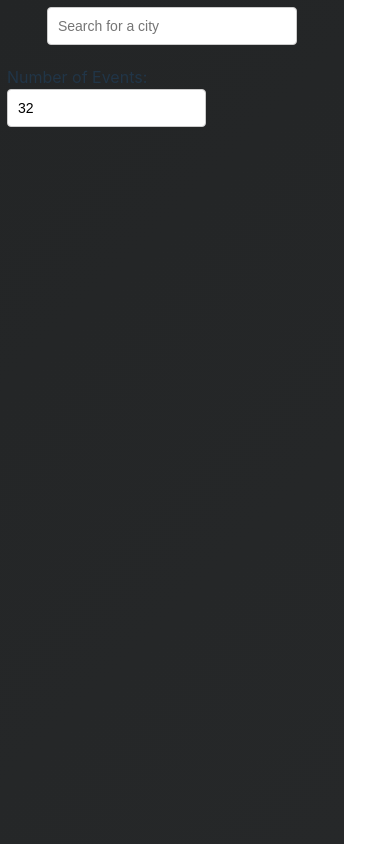
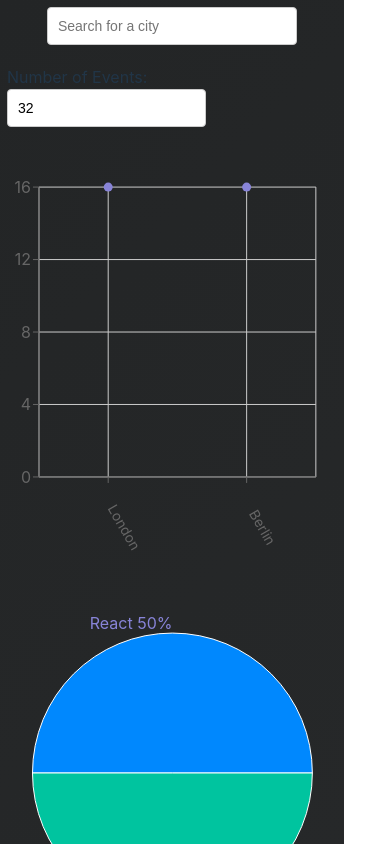
Before and after one commit to tscholl44/meet, a React (Vite) app: page / in a window 390 px wide. Shown: the top 844 px of the page. Built offline with nearby package versions, Linux system fonts and the light colour scheme; what atatus-spa would draw is missing.

Commit message:
Update App.css
centering container

```diff
--- a/src/App.css
+++ b/src/App.css
@@ -140,18 +140,32 @@
   z-index: 1000;
 }
 
-.charts-container {
+/* Add a wrapper for all main content */
+.main-content {
+  width: 100%;
+  max-width: 1200px;
+  margin: 0 auto;
   display: flex;
   flex-direction: column;
   align-items: center;
-  margin-top: 20px;
-  grid-template-columns: 1fr 1fr
 }
 
-@media (max-width: 768px) {
+/* Charts container: horizontal on desktop, vertical on mobile */
+.charts-container {
+  display: flex;
+  flex-direction: row;
+  justify-content: center;
+  align-items: flex-start;
+  gap: 32px;
+  width: 100%;
+  margin-top: 20px;
+}
 
+@media (max-width: 900px) {
   .charts-container {
-    grid-template-columns: 1fr;
+    flex-direction: column;
+    align-items: center;
+    gap: 24px;
   }
 }
 
```
